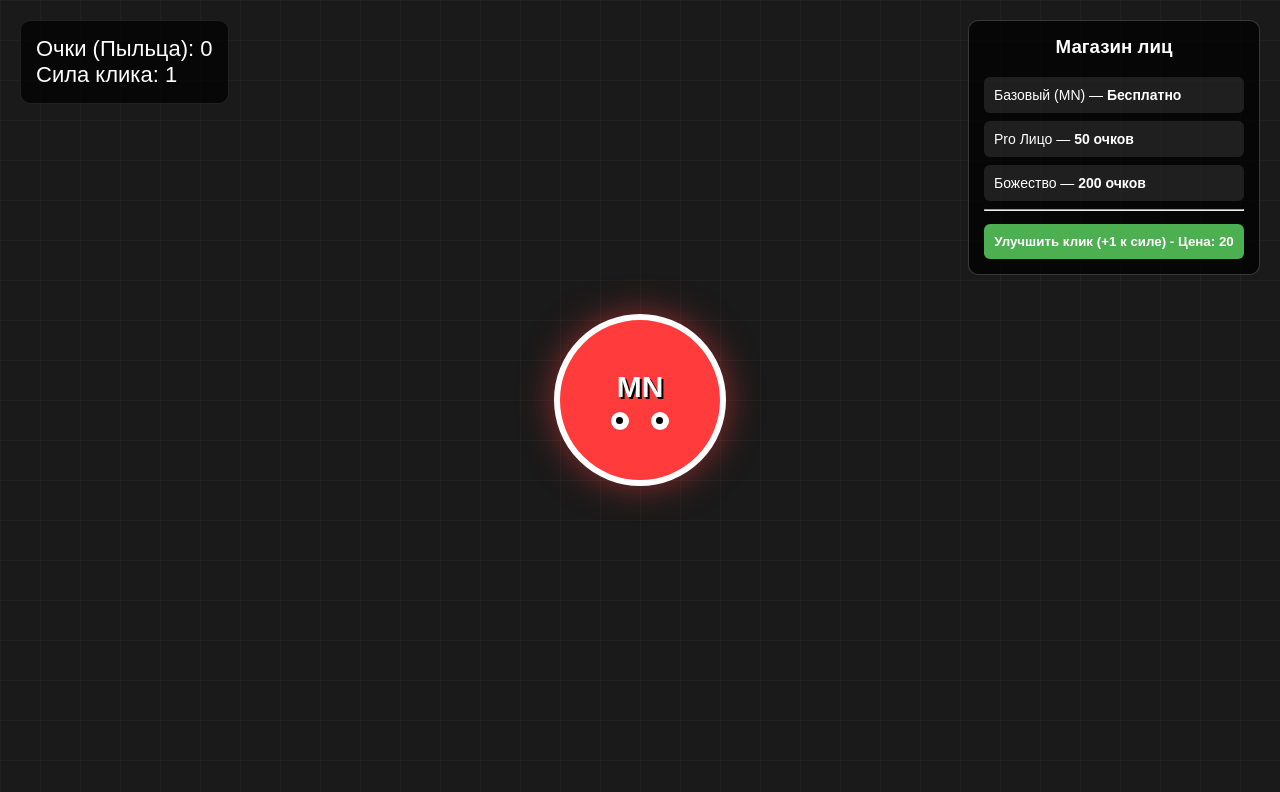
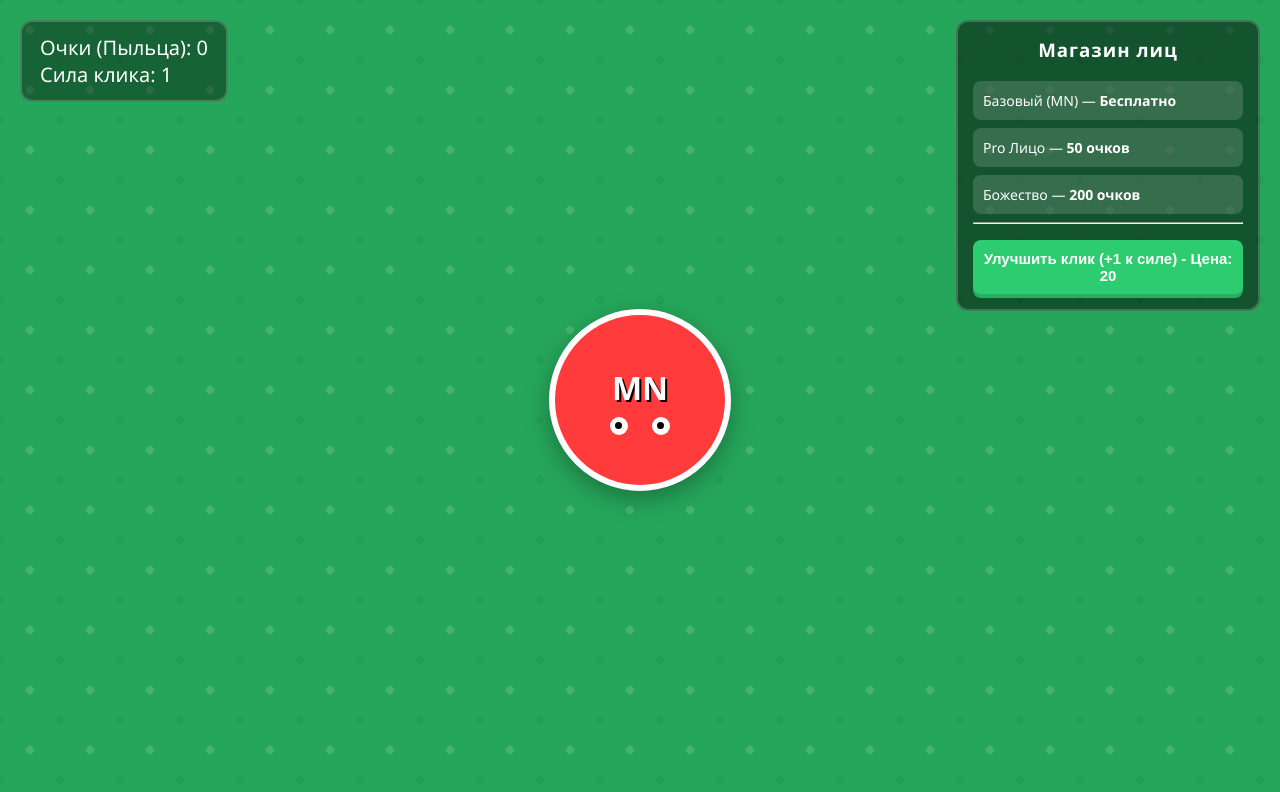
Before and after one commit to samsmat28/Florr.io-2026, a plain HTML site: page index.html in a window 1280 px wide. Drawn offline with Linux system fonts and the light colour scheme.

Commit message:
Revamp styles for florr.io interface

```diff
--- a/style.css
+++ b/style.css
@@ -1,12 +1,14 @@
 body {
     margin: 0;
     height: 100vh;
-    background-color: #1a1a1a;
-    /* Сетка на фоне для атмосферы Florr.io */
-    background-image: linear-gradient(rgba(255, 255, 255, 0.03) 1px, transparent 1px),
-                      linear-gradient(90deg, rgba(255, 255, 255, 0.03) 1px, transparent 1px);
-    background-size: 40px 40px;
-    font-family: Arial, sans-serif;
+    /* Тот самый фирменный зеленый цвет florr.io */
+    background-color: #26a65b;
+    background-image:
+        radial-gradient(circle, rgba(255,255,255,0.15) 10%, transparent 10%),
+        radial-gradient(circle, rgba(0,0,0,0.05) 10%, transparent 10%);
+    background-size: 60px 60px;
+    background-position: 0 0, 30px 30px;
+    font-family: 'Segoe UI', Tahoma, Geneva, Verdana, sans-serif;
     color: white;
     display: flex;
     justify-content: center;
@@ -19,11 +21,21 @@ body {
     position: absolute;
     top: 20px;
     left: 20px;
-    font-size: 22px;
-    background: rgba(0, 0, 0, 0.7);
-    padding: 15px;
-    border-radius: 10px;
-    border: 1px solid rgba(255, 255, 255, 0.1);
+    font-size: 20px;
+    background: rgba(0, 0, 0, 0.4);
+    padding: 12px 18px;
+    border-radius: 12px;
+    border: 2px solid rgba(255, 255, 255, 0.2);
+}
+
+/* Логотип florr.io сверху по центру */
+#game-logo {
+    position: absolute;
+    top: 30px;
+    font-size: 42px;
+    font-weight: 900;
+    letter-spacing: 2px;
+    text-shadow: 2px 4px 0px rgba(0, 0, 0, 0.3);
 }
 
 #game-container {
@@ -33,9 +45,10 @@ body {
     position: relative;
 }
 
+/* Центральный смайлик/лицо */
 #target-face {
-    width: 160px;
-    height: 160px;
+    width: 170px;
+    height: 170px;
     background-color: #ff3b3b;
     border: 6px solid #ffffff;
     border-radius: 50%;
@@ -44,7 +57,7 @@ body {
     justify-content: center;
     align-items: center;
     cursor: pointer;
-    box-shadow: 0 0 35px rgba(255, 59, 59, 0.5);
+    box-shadow: 0 8px 25px rgba(0, 0, 0, 0.3);
     transition: transform 0.05s ease;
     position: relative;
 }
@@ -54,7 +67,7 @@ body {
 }
 
 .face-text {
-    font-size: 30px;
+    font-size: 32px;
     font-weight: bold;
     margin-bottom: 8px;
     color: #fff;
@@ -63,7 +76,7 @@ body {
 
 .eyes {
     display: flex;
-    gap: 22px;
+    gap: 24px;
 }
 
 .eye {
@@ -85,12 +98,12 @@ body {
     left: 5px;
 }
 
-/* Всплывающие цифры урона/очков */
+/* Всплывающие очки */
 .floating-text {
     position: absolute;
-    font-size: 24px;
+    font-size: 26px;
     font-weight: bold;
-    color: #55ff55;
+    color: #fff200;
     text-shadow: 1px 1px 2px #000;
     pointer-events: none;
     animation: floatUp 0.6s ease-out forwards;
@@ -103,52 +116,58 @@ body {
     }
     100% {
         opacity: 0;
-        transform: translateY(-70px) scale(1.3);
+        transform: translateY(-80px) scale(1.3);
     }
 }
 
+/* Магазин в стиле интерфейса florr.io */
 #shop {
     position: absolute;
     right: 20px;
     top: 20px;
-    width: 260px;
-    background: rgba(0, 0, 0, 0.75);
+    width: 270px;
+    background: rgba(0, 0, 0, 0.5);
     padding: 15px;
-    border-radius: 10px;
-    border: 1px solid rgba(255, 255, 255, 0.2);
+    border-radius: 12px;
+    border: 2px solid rgba(255, 255, 255, 0.2);
 }
 
 #shop h3 {
     margin-top: 0;
     text-align: center;
+    letter-spacing: 1px;
 }
 
 .shop-item {
-    background: rgba(255, 255, 255, 0.1);
+    background: rgba(255, 255, 255, 0.15);
     padding: 10px;
     margin-bottom: 8px;
-    border-radius: 6px;
+    border-radius: 8px;
     cursor: pointer;
     font-size: 14px;
     transition: background 0.2s;
 }
 
 .shop-item:hover {
-    background: rgba(255, 255, 255, 0.25);
+    background: rgba(255, 255, 255, 0.3);
 }
 
 #shop button {
     width: 100%;
     padding: 10px;
-    background: #4CAF50;
+    background: #2ecc71;
     color: white;
     border: none;
-    border-radius: 6px;
+    border-radius: 8px;
     font-weight: bold;
+    font-size: 15px;
     cursor: pointer;
-    margin-top: 5px;
+    margin-top: 8px;
+    box-shadow: 0 4px 0 #27ae60;
+    transition: transform 0.1s;
 }
 
-#shop button:hover {
-    background: #45a049;
+#shop button:active {
+    transform: translateY(2px);
+    box-shadow: 0 2px 0 #27ae60;
 }
```
